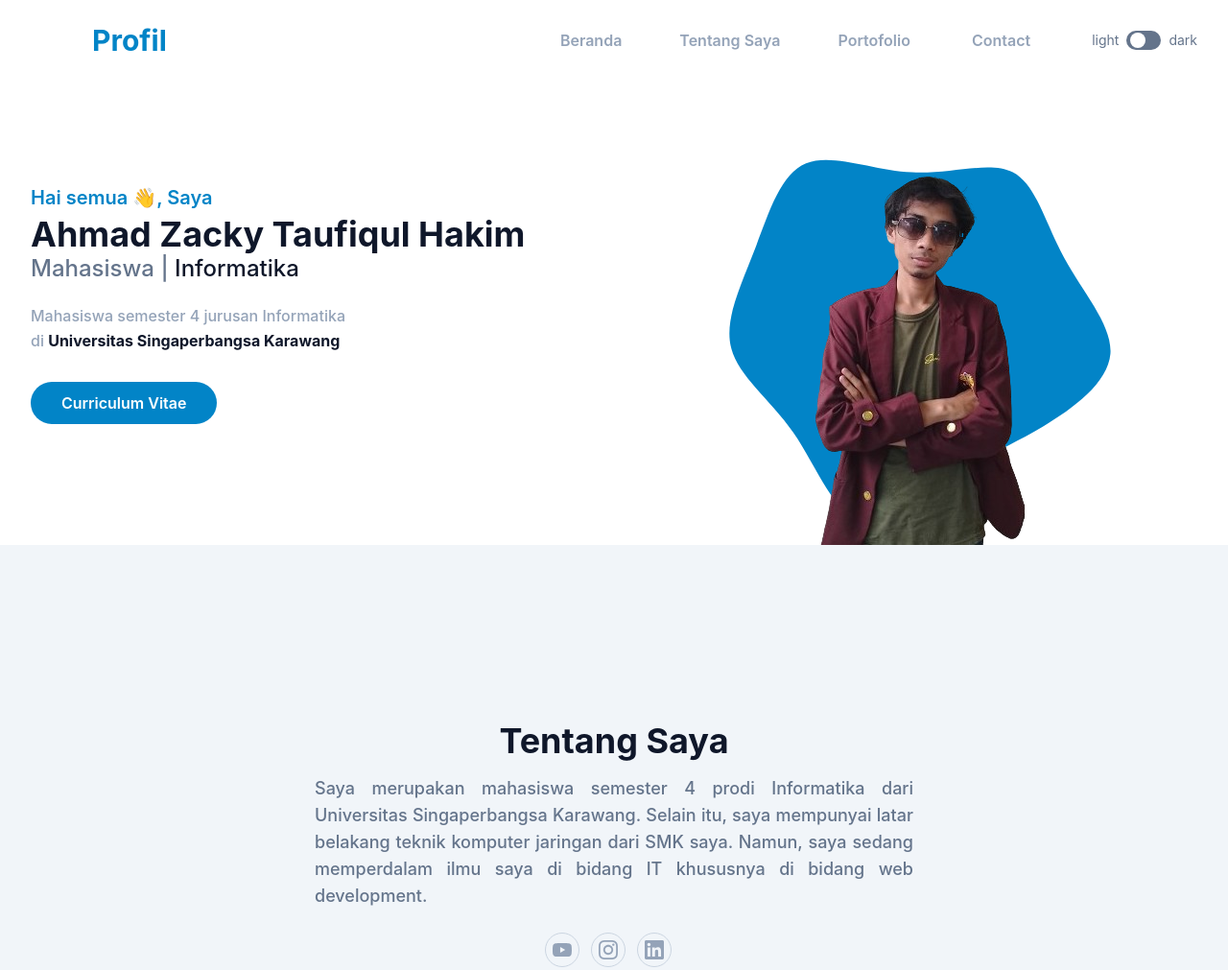
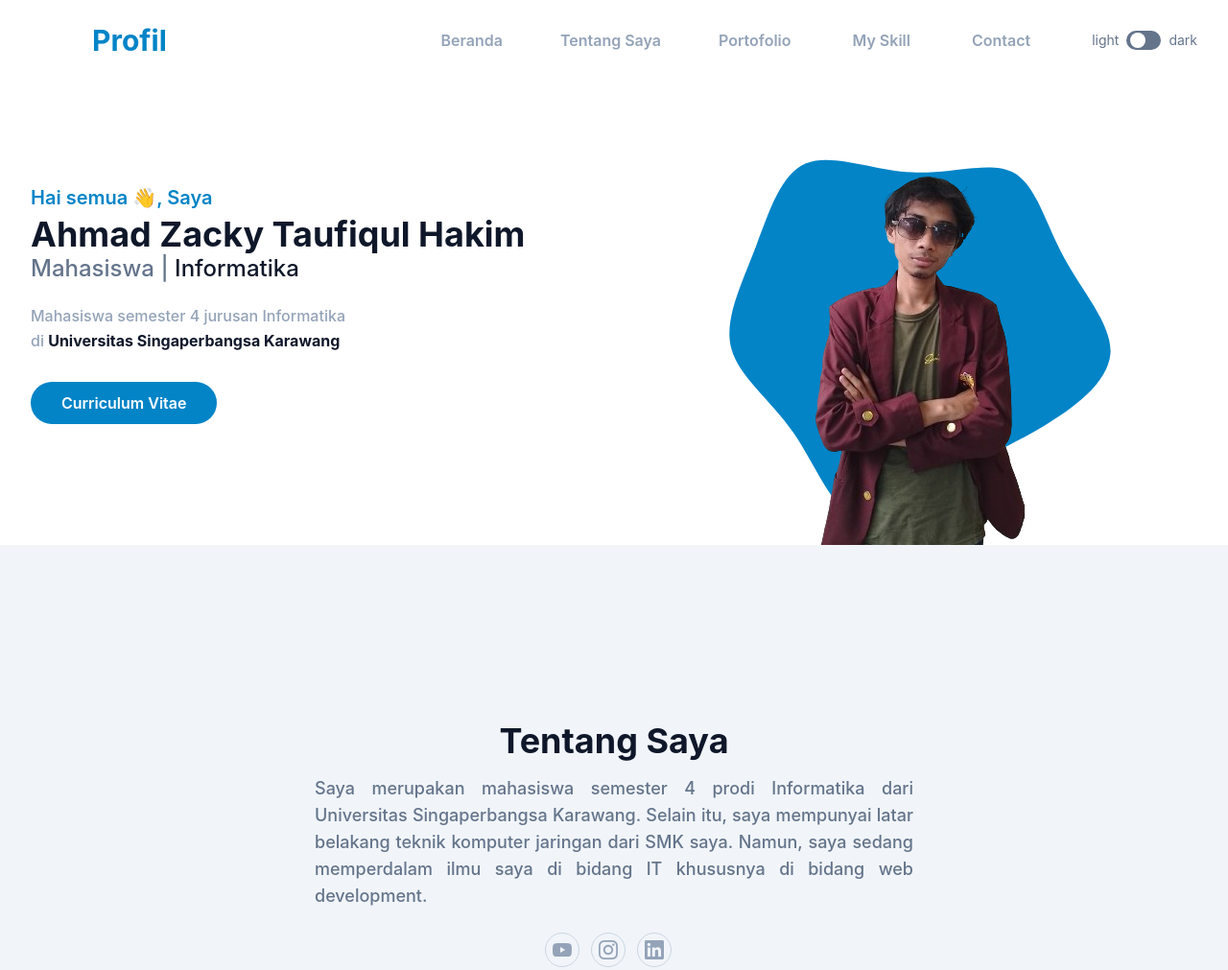
Before and after one commit to zackyal24/portofolio-zacky.github.io, a website: page index.html in a window 1280 px wide. Shown: the top 1011 px of the page at 96% size. Drawn offline with Linux system fonts and the light colour scheme.

Commit message:
index.html

```diff
--- a/index.html
+++ b/index.html
@@ -42,6 +42,9 @@
                 </li>
                 <li class="group">
                   <a href="#portofolio" class="mx-8 flex py-2 text-base font-semibold text-slate-400 group-hover:text-primary dark:text-white">Portofolio</a>
+                </li>
+                <li class="group">
+                  <a href="#skill" class="mx-8 flex py-2 text-base font-semibold text-slate-400 group-hover:text-primary dark:text-white">My Skill</a>
                 </li>
                 <li class="group">
                   <a href="#contact" class="mx-8 flex py-2 text-base font-semibold text-slate-400 group-hover:text-primary dark:text-white">Contact</a>
@@ -260,7 +263,7 @@
         </div>
       </div>
     </section>
-    <!-- Clients Section End -->
+    <!-- Skill Section End -->
 
     <!-- Contact Section Start -->
     <section id="contact" class="pb-32 pt-36 dark:bg-slate-800">
@@ -318,6 +321,9 @@
               </li>
               <li>
                 <a href="#portofolio" class="mb-3 inline-block text-base hover:text-primary">Portofolio</a>
+              </li>
+              <li>
+                <a href="#skill" class="mb-3 inline-block text-base hover:text-primary">My Skill</a>
               </li>
               <li>
                 <a href="#contact" class="mb-3 inline-block text-base hover:text-primary">Contact</a>
```
